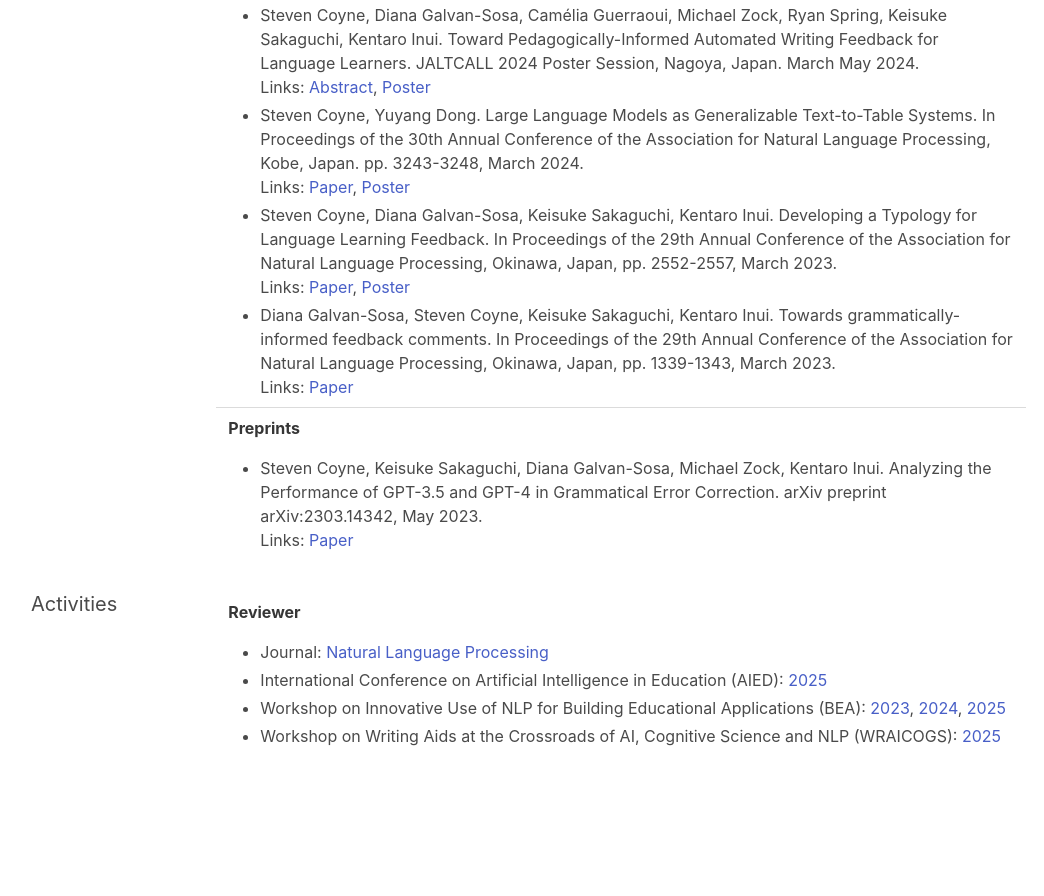
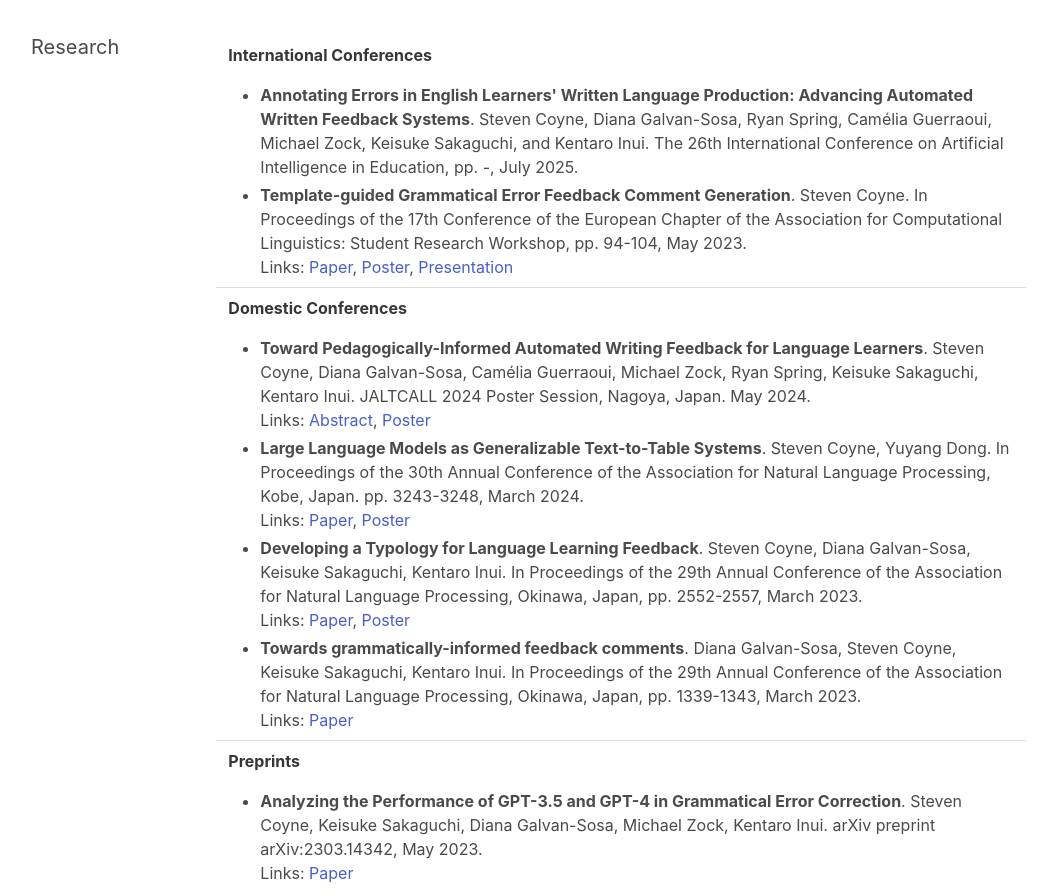
Before and after one commit to coynestevencharles/coynestevencharles.github.io, a plain HTML site: page index.html in a window 1280 px wide. Shown: the part 1599-2495 px from the top of the page, without its empty margins (65-1109 px from the left). Before the commit the page ends 2371 px from the top, so only its background shows below. Drawn offline with nearby package versions, Linux system fonts and the light colour scheme.

Commit message:
add AIED, RA, and TA

```diff
--- a/index.html
+++ b/index.html
@@ -69,9 +69,12 @@
       <div class="column">
         <div class="content">
           <p>
-            I am studying Natural Language Processing, particularly the intersection of NLP and education. My research
-            topic focuses on generating constructive feedback comments on English learners' writing. Other subfields of
-            interest include automated essay evaluation, personalized tutoring systems, and writing assistance tools.
+            I am studying Natural Language Processing, particularly the intersection of NLP and education. My current
+            research projects focus on generating constructive feedback comments on English learners' writing and on
+            automated
+            assessment of English learner speech. Other subfields of interest include intelligent tutoring systems,
+            automated essay evaluation, and interactive tools for writing assistance, knowledge management, or human-AI
+            co-creation.
           </p>
         </div>
       </div>
@@ -128,7 +131,17 @@
                 <strong>Research Part-time Worker</strong><br>
                 RIKEN AIP Natural Language Understanding Team<br>
                 November 2022 - Present<br><br>
-                Research on educational natural language processing for educational technology.
+                Research on natural language processing for educational technology. My project focuses on generating
+                targeted grammatical feedback for L2 English essay writing, and the system is used by over 2,000
+                students in Tohoku University's academic English classes.
+              </td>
+            </tr>
+            <tr>
+              <td>
+                <strong>Research Assistant</strong><br>
+                Center for Language AI Research, Tohoku University<br>
+                April 2025 - Present<br><br>
+                Develop automated speech scoring systems for English language learner speaking assessment.
               </td>
             </tr>
             <tr>
@@ -153,7 +166,8 @@
               <td>
                 <strong>Teaching Assistant</strong><br>
                 Tohoku University<br>
-                April 2023 - August 2023; October 2024 - February 2025<br><br>
+                April 2023 - Present<br><br>
+                Seminar on System Information Sciences, Spring 2025<br>
                 Natural Language Processing, Fall 2024<br>
                 Information and Data Literacy, Spring 2023
               </td>
@@ -179,7 +193,17 @@
                 <ul>
                   <li>
                     <p>
-                      Steven Coyne. Template-guided Grammatical Error Feedback Comment Generation. In Proceedings of the
+                      <b>Annotating Errors in English Learners' Written Language Production: Advancing
+                        Automated Written Feedback Systems</b>. Steven Coyne, Diana Galvan-Sosa, Ryan Spring, Camélia
+                      Guerraoui, Michael Zock, Keisuke Sakaguchi,
+                      and Kentaro Inui. The 26th International Conference on Artificial Intelligence
+                      in Education, pp. -, July 2025.
+                    </p>
+                  </li>
+                  <li>
+                    <p>
+                      <b>Template-guided Grammatical Error Feedback Comment Generation</b>. Steven Coyne. In Proceedings
+                      of the
                       17th Conference of the European Chapter of the Association for Computational Linguistics: Student
                       Research Workshop, pp. 94-104, May 2023.
                       <br>Links: <a href="https://aclanthology.org/2023.eacl-srw.10/" target="_blank"
@@ -199,10 +223,12 @@
                 <ul>
                   <li>
                     <p>
-                      Steven Coyne, Diana Galvan-Sosa, Camélia Guerraoui, Michael Zock, Ryan Spring, Keisuke Sakaguchi,
-                      Kentaro Inui. Toward Pedagogically-Informed Automated Writing Feedback for Language Learners.
+                      <b>Toward Pedagogically-Informed Automated Writing Feedback for Language
+                        Learners</b>. Steven Coyne, Diana Galvan-Sosa, Camélia Guerraoui, Michael Zock, Ryan Spring,
+                      Keisuke Sakaguchi,
+                      Kentaro Inui.
                       JALTCALL 2024 Poster Session,
-                      Nagoya, Japan. March May 2024.
+                      Nagoya, Japan. May 2024.
                       <br>Links: <a href="https://events.jalt.org/event/1/contributions/159/" target="_blank"
                         rel="noopener">Abstract</a>, <a
                         href="https://events.jalt.org/event/1/contributions/159/attachments/26/63/Coyne%20Poster%20JALTCALL%202024%20-%20Toward%20Pedagogically-Informed%20Automated%20Writing%20Feedback%20for%20Language%20Learners.pdf"
@@ -211,7 +237,7 @@
                   </li>
                   <li>
                     <p>
-                      Steven Coyne, Yuyang Dong. Large Language Models as Generalizable Text-to-Table Systems. In
+                      <b>Large Language Models as Generalizable Text-to-Table Systems</b>. Steven Coyne, Yuyang Dong. In
                       Proceedings of the 30th Annual Conference of the Association for Natural Language Processing,
                       Kobe, Japan. pp. 3243-3248, March 2024.
                       <br>Links: <a href="https://anlp.jp/proceedings/annual_meeting/2024/pdf_dir/P11-13.pdf"
@@ -222,8 +248,10 @@
                   </li>
                   <li>
                     <p>
-                      Steven Coyne, Diana Galvan-Sosa, Keisuke Sakaguchi, Kentaro Inui. Developing a Typology for
-                      Language Learning Feedback. In Proceedings of the 29th Annual Conference of the Association for
+                      <b>Developing a Typology for
+                        Language Learning Feedback</b>. Steven Coyne, Diana Galvan-Sosa, Keisuke Sakaguchi, Kentaro
+                      Inui. In Proceedings of the 29th Annual Conference of the Association
+                      for
                       Natural Language Processing, Okinawa, Japan, pp. 2552-2557, March 2023.
                       <br>Links: <a href="https://www.anlp.jp/proceedings/annual_meeting/2023/pdf_dir/Q10-2.pdf"
                         target="_blank" rel="noopener">Paper</a>, <a
@@ -233,8 +261,11 @@
                   </li>
                   <li>
                     <p>
-                      Diana Galvan-Sosa, Steven Coyne, Keisuke Sakaguchi, Kentaro Inui. Towards grammatically-informed
-                      feedback comments. In Proceedings of the 29th Annual Conference of the Association for Natural
+                      <b>Towards
+                        grammatically-informed
+                        feedback comments</b>. Diana Galvan-Sosa, Steven Coyne, Keisuke Sakaguchi, Kentaro Inui. In
+                      Proceedings of the 29th Annual Conference of the Association for
+                      Natural
                       Language Processing, Okinawa, Japan, pp. 1339-1343, March 2023.
                       <br>Links: <a href="https://www.anlp.jp/proceedings/annual_meeting/2023/pdf_dir/C6-4.pdf"
                         target="_blank" rel="noopener">Paper</a>
@@ -249,8 +280,10 @@
                 <ul>
                   <li>
                     <p>
-                      Steven Coyne, Keisuke Sakaguchi, Diana Galvan-Sosa, Michael Zock, Kentaro Inui. Analyzing the
-                      Performance of GPT-3.5 and GPT-4 in Grammatical Error Correction. arXiv preprint arXiv:2303.14342,
+                      <b>Analyzing the
+                        Performance of GPT-3.5 and GPT-4 in Grammatical Error Correction</b>. Steven Coyne, Keisuke
+                      Sakaguchi, Diana Galvan-Sosa, Michael Zock, Kentaro Inui. arXiv preprint
+                      arXiv:2303.14342,
                       May 2023.
                       <br>Links: <a href="https://arxiv.org/abs/2303.14342" target="_blank" rel="noopener">Paper</a>
                     </p>
```
